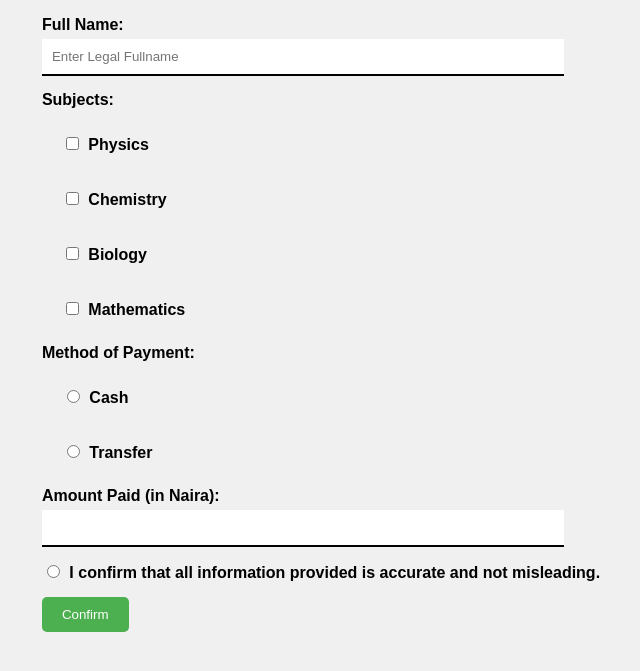
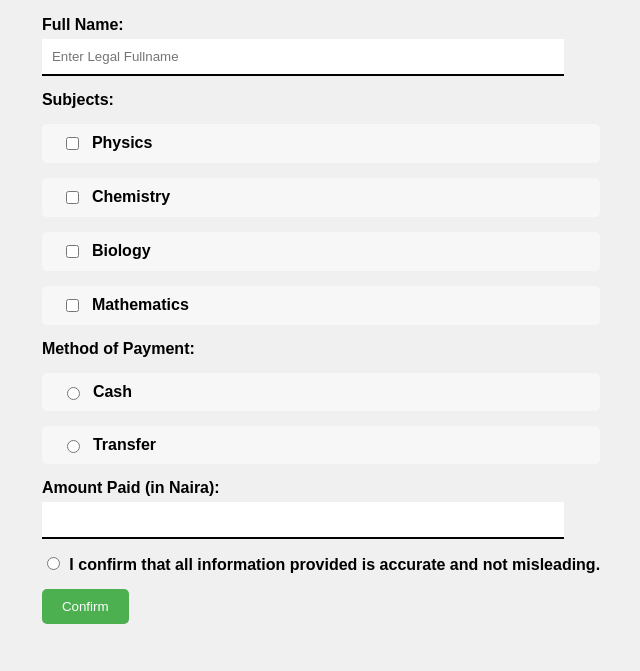
Before and after one commit to IFEFXX/textbooklist, a plain HTML site: page index.html in a window 1280 px wide. Shown: the part 99-770 px from the top of the page, without its empty margins (339-979 px from the left). Drawn offline with Linux system fonts and the light colour scheme.

Commit message:
Update txt.css

```diff
--- a/txt.css
+++ b/txt.css
@@ -103,13 +103,16 @@ button:hover {
 }
 
 .checkbox-group label {
+    display: flex;
     padding: 10px 20px;
-    background: transparent;
+    background: #f7f7f7;
     color: black;
     border-radius: 5px;
+    align-items: center;
+    gap:8px;
 }
 
 .checkbox-group input[type="checkbox"]:checked + label,
 .checkbox-group input[type="radio"]:checked + label {
-    background-color: transparent;
+    background-color: #f9f9f9;
 }
```
